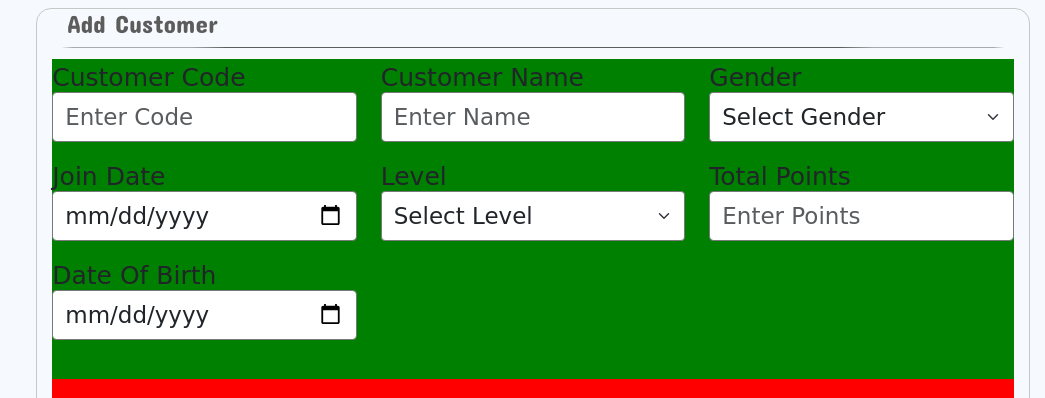
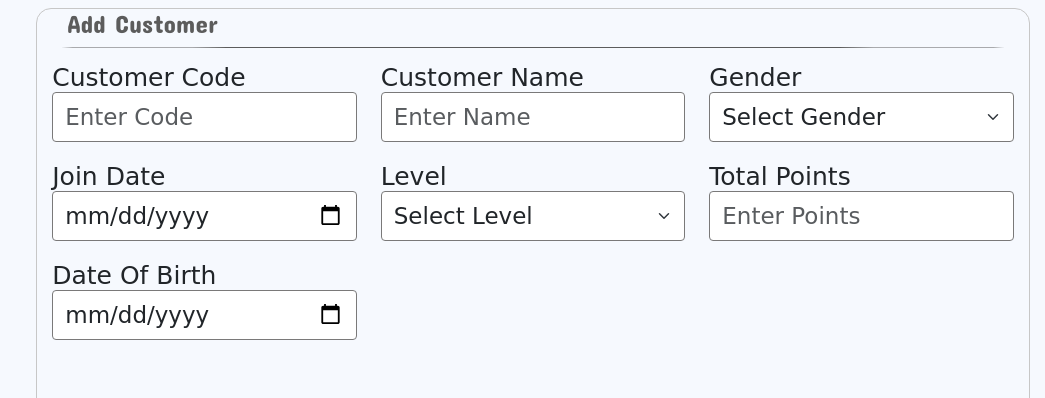
Before and after one commit to VishalSandakelum/SHOE-SHOP-Web-App-FrontEnd, a plain HTML site: page index.html in a window 1280 px wide. Shown: the part 83-481 px from the top of the page, 235-1280 px from the left. Drawn offline with nearby package versions, Linux system fonts and the light colour scheme; a web font is replaced by a local one.

Commit message:
update customerform.css

```diff
--- a/assets/style/customerform/CustomerForm.css
+++ b/assets/style/customerform/CustomerForm.css
@@ -3,12 +3,10 @@
     width: 97%;
     height: 1200px;
     margin-bottom: 200px;
-    background-color: red;
 }
 
 .customerdetailsfirstcontainer{
     height: 320px;
-    background-color: green;
 }
 
 .customerdetailssecondcontainer{
```
